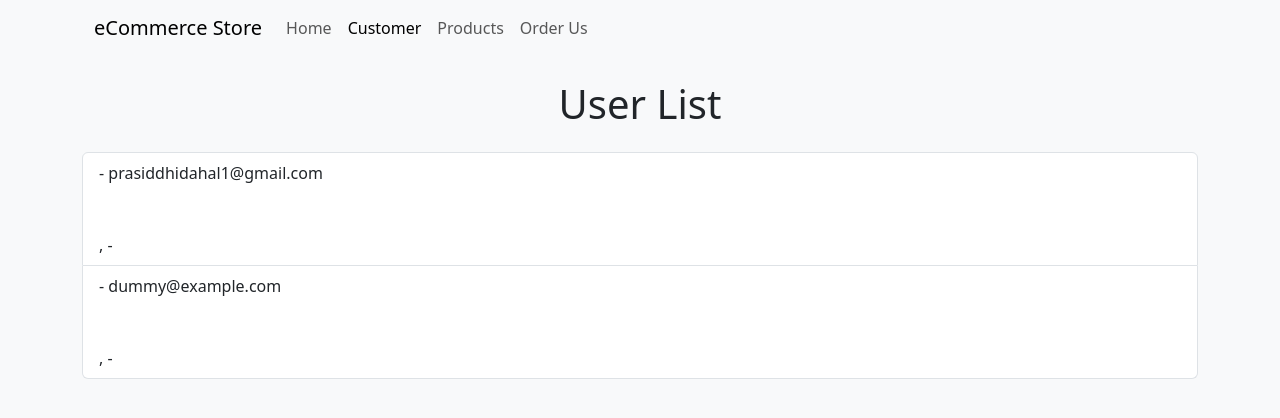
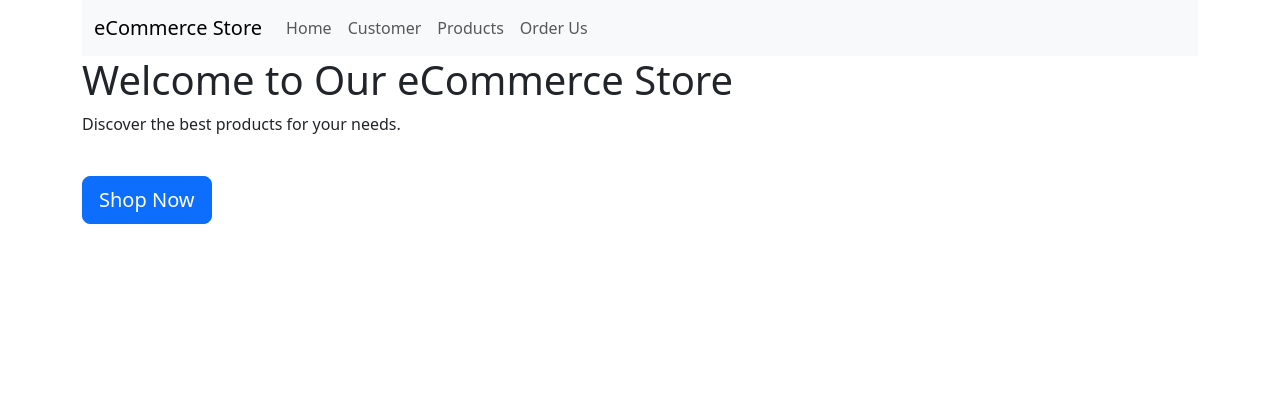
Before and after one commit to Prasiddhidahal/ecommerce, a Django app: page /shop/ in a window 1280 px wide. Shown: the top 418 px of the page. Run offline with Django 5.2, Linux system fonts and the light colour scheme; data comes from the database, SQL or seed files in the repository.

Commit message:
Ecommerce website
Ecommerce website i am working on using Django.

```diff
--- a/online/shop/forms.py
+++ b/online/shop/forms.py
@@ -1,7 +1,7 @@
 from django import forms
 # from .models import User
 from .models import Product
-from .models import Category, Customer, Order,register, logout,login
+from .models import Category, Customer, Order,register
 from django.contrib.auth.forms import AuthenticationForm, UserCreationForm
 import re
 
--- a/online/shop/templates/index.html
+++ b/online/shop/templates/index.html
@@ -6,8 +6,49 @@
     <meta name="viewport" content="width=device-width, initial-scale=1.0">
     <link href="https://cdn.jsdelivr.net/npm/bootstrap@5.3.3/dist/css/bootstrap.min.css" rel="stylesheet">
     <title>Home</title>
+    <style>
+        {% comment %} body {
+            font-family: 'Arial', sans-serif;
+        }
+        .navbar {
+            box-shadow: 0 4px 6px rgba(0, 0, 0, 0.1);
+        }
+        .navbar-brand {
+            font-weight: bold;
+            font-size: 1.5rem;
+        }
+        h1 {
+            margin-top: 50px;
+            color: #343a40;
+            font-weight: bold;
+        }
+        .container {
+            padding-top: 20px;
+        }
+        .nav-link {
+            font-size: 1.2rem;
+        }
+        .bg-light-custom {
+            background-color: #f8f9fa !important;
+        }
+        .hero-section {
+            padding: 80px 20px;
+            background-image: url('https://via.placeholder.com/1200x400');
+            background-size: cover;
+            background-position: center;
+            color: white;
+            text-align: center;
+        }
+        .hero-section h1 {
+            font-size: 3rem;
+        }
+        .hero-section p {
+            font-size: 1.5rem;
+            margin-top: 20px;
+        } {% endcomment %}
+    </style>
 </head>
-<body class="bg-light">
+<body class="bg-light-custom">
     <div class="container">
         <nav class="navbar navbar-expand-lg navbar-light bg-light">
             <div class="container-fluid">
@@ -21,7 +62,7 @@
                             <a class="nav-link" href="{% url 'home' %}">Home</a>
                         </li>
                         <li class="nav-item">
-                            <a class="nav-link active" aria-current="page" href="{% url 'customer' %}">Customer</a>
+                            <a class="nav-link" href="{% url 'customer' %}">Customer</a>
                         </li>
                         <li class="nav-item">
                             <a class="nav-link" href="{% url 'products' %}">Products</a>
@@ -34,23 +75,14 @@
             </div>
         </nav>
 
-        <h1 class="text-center text-dark mt-4">User List</h1>
-        <ul class="list-group mt-4">
-            {% for user in users %}
-                <li class="list-group-item">
-                    <strong>{{ user.name }}</strong> - {{ user.email }}<br>
-                    {{ user.phone }}<br>
-                    {{ user.address }}<br>
-                    {{ user.state }}, {{ user.country }} - {{ user.zip_code }}<br>
-                    {% if user.photo %}
-                        <img src="{{ user.photo.url }}" alt="{{ user.name }}" style="max-width: 100px; max-height: 100px;"/>
-                    {% endif %}
-                </li>
-            {% empty %}
-                <li class="list-group-item">No users found.</li>
-            {% endfor %}
-        </ul>
+        <section class="hero-section">
+            {% comment %} <img src="{% static 'myapp/Homepage.jpg' %}" alt="Under Construction Image"/> {% endcomment %}
+            <h1>Welcome to Our eCommerce Store</h1>
+            <p>Discover the best products for your needs.</p>
+            <a href="{% url 'products' %}" class="btn btn-primary btn-lg mt-4">Shop Now</a>
+        </section>
     </div>
+
     <script src="https://cdn.jsdelivr.net/npm/bootstrap@5.3.3/dist/js/bootstrap.bundle.min.js"></script>
 </body>
 </html>
--- a/online/shop/templates/products.html
+++ b/online/shop/templates/products.html
@@ -12,7 +12,6 @@
     <script src="{% static 'js/jscolor.js' %}"></script>
 
     <style>
-        /* Add styling for the navbar */
         .navbar {
             background-color: #343a40; /* Dark background */
         }
@@ -92,7 +91,7 @@
                         <a class="nav-link " aria-current="page" href="{% url 'customer' %}">Customer</a>
                     </li>
                     <li class="nav-item">
-                        <a class="nav-link " aria-current="page" href="{% url 'register' %}">Register</a>
+                        <a class="nav-link " aria-current="page" href="{% url 'registers' %}">Register</a>
                     </li>
 
                     <li class="nav-item">
--- a/online/shop/views.py
+++ b/online/shop/views.py
@@ -67,11 +67,11 @@ def registers(request):
     if request.method == 'POST':
         form = registerForm(request.POST, request.FILES)
         if form.is_valid():
-            user = form.save()  # Save the user from the form
-            auth_login(request, user)  # Log in the user
-            return redirect('success')  # Redirect to a success page after registration
+            user = form.save()
+            auth_login(request, user)
+            return redirect('success')
     else:
-        form = registerForm()  # Display the empty registration form
+        form = registerForm()
 
     return render(request, 'register.html', {'form': form})
 
```
Also changed, not shown: online/shop/admin.py (+4 -4 lines), online/shop/models.py (+10 -10 lines), online/templates/layout.html (+41 -1 lines), online/shop/migrations/0027_delete_login_delete_logout.py (added).
